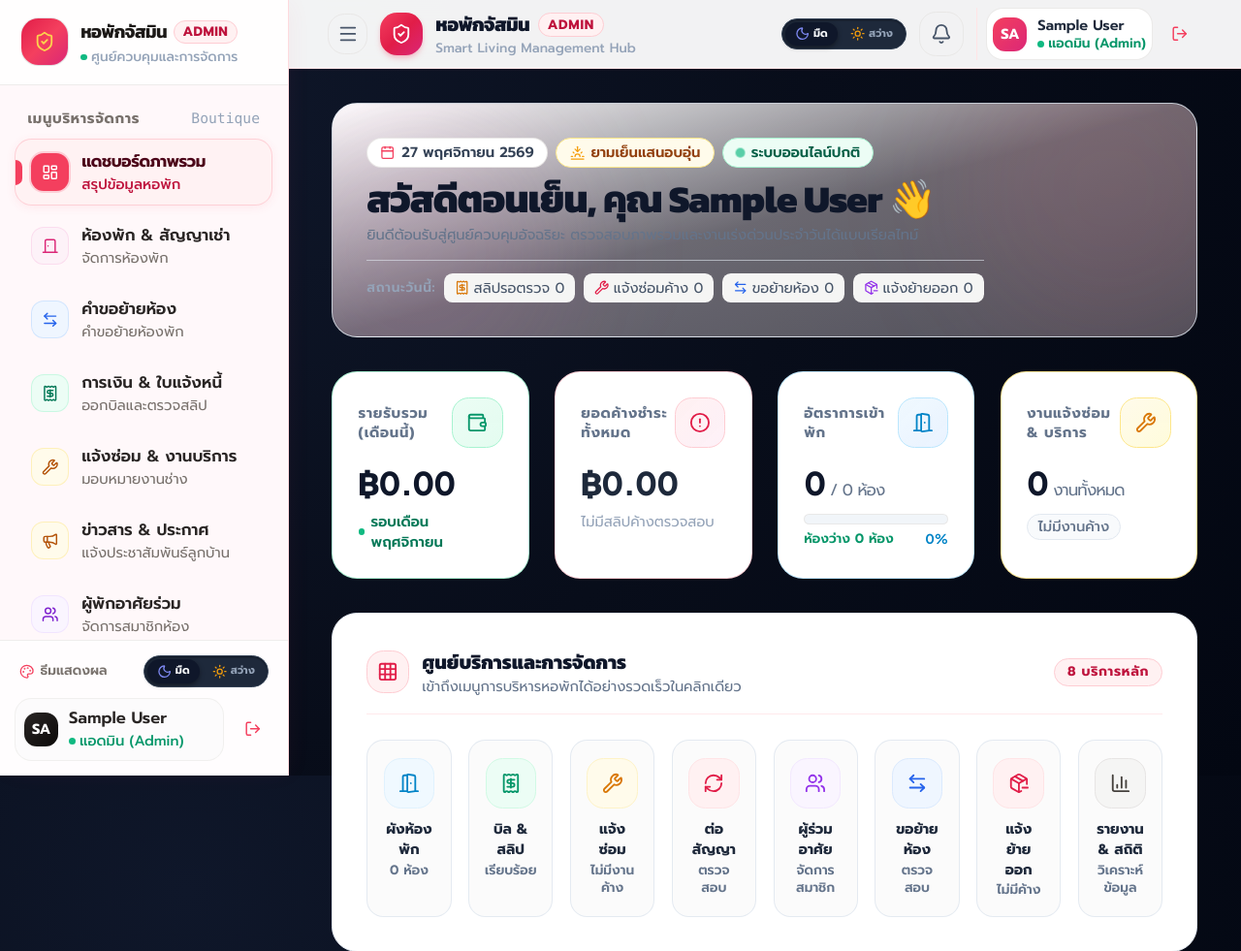
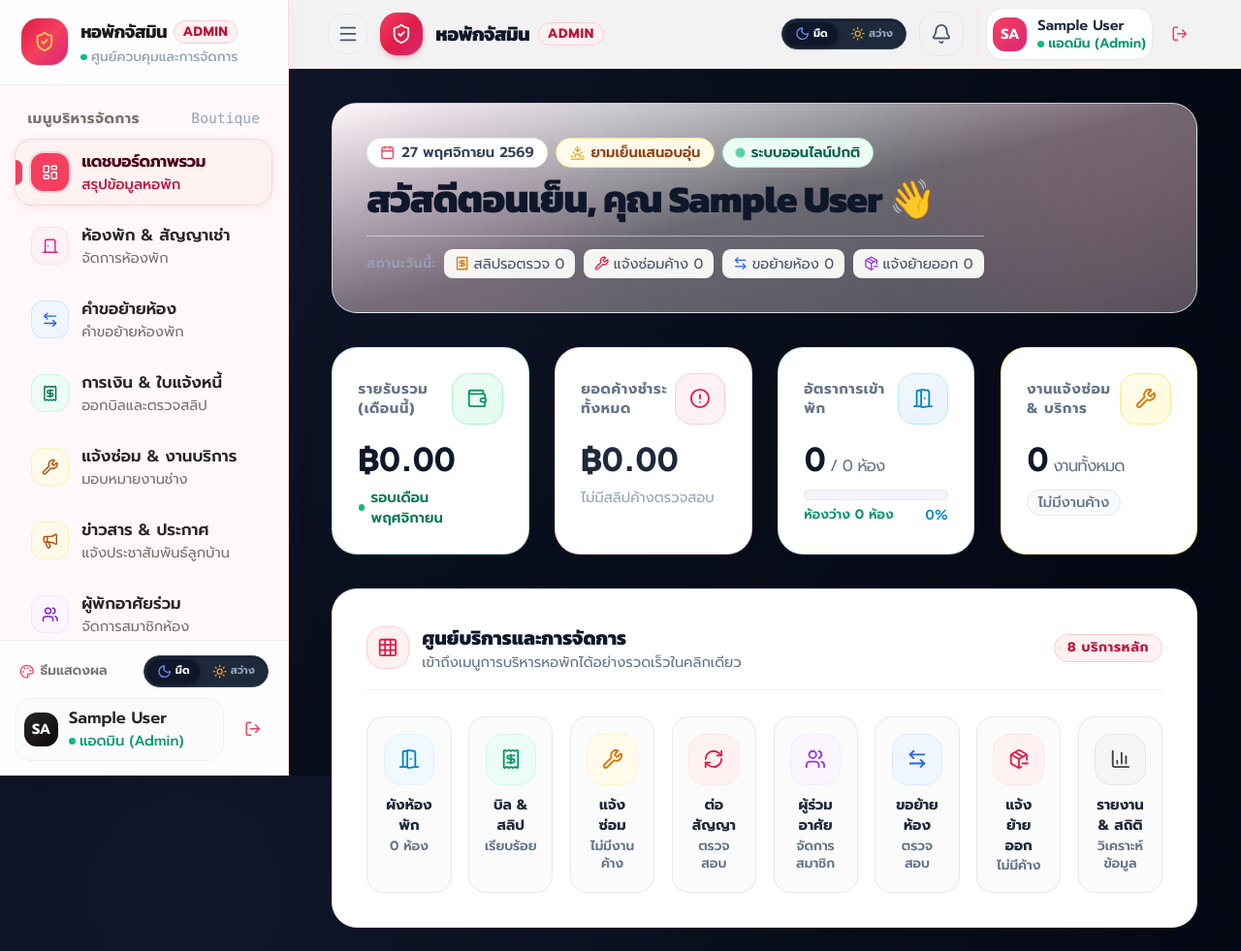
Before and after one commit to Aompat28/jasmin, a PHP site: page /admin_dashboard.php in a window 1280 px wide. Shown: the top 981 px of the page at 97% size. Run offline with PHP 8.4, Linux system fonts and the light colour scheme; the visitor is signed in with stand-in values (Sample User, id 1); data that the repository does not hold is empty; some libraries are stand-ins or nearby versions.

Commit message:
Remove Smart Living Management Hub and greeting subtitle from admin dashboard

```diff
--- a/admin_dashboard.php
+++ b/admin_dashboard.php
@@ -1299,8 +1299,6 @@ if ($currentHour >= 5 && $currentHour < 12) {
 
             </div>
 
-            <p class="text-[11px] text-slate-400 font-medium hidden sm:block">Smart Living Management Hub</p>
-
           </div>
 
         </div>
@@ -1512,7 +1510,6 @@ if ($currentHour >= 5 && $currentHour < 12) {
             <h1 class="text-2xl sm:text-3xl lg:text-4xl font-display font-extrabold text-slate-900 tracking-tight">
               <?php echo $timeGreeting; ?>, คุณ <?php echo htmlspecialchars($adminName); ?> <?php echo $timeEmoji ?? '👋'; ?>
             </h1>
-            <p class="text-xs sm:text-sm text-slate-500 mt-1">ยินดีต้อนรับสู่ศูนย์ควบคุมอัจฉริยะ ตรวจสอบภาพรวมและงานเร่งด่วนประจำวันได้แบบเรียลไทม์</p>
 
             <!-- Dynamic Quick Summary Pills -->
             <div class="flex items-center gap-2 flex-wrap mt-3.5 pt-3 border-t border-slate-200/60 text-xs">
```
